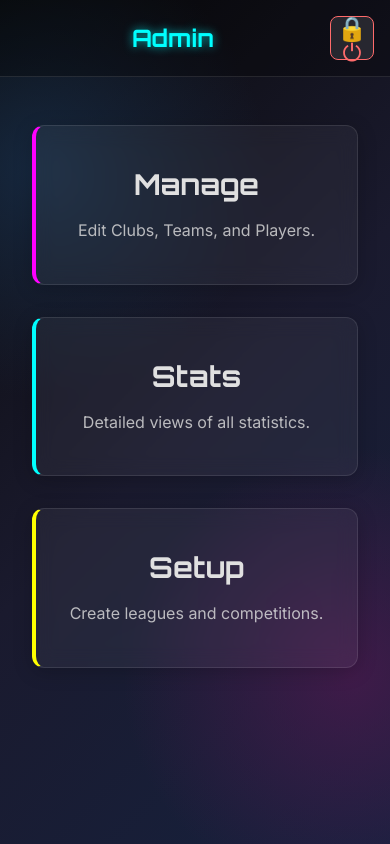
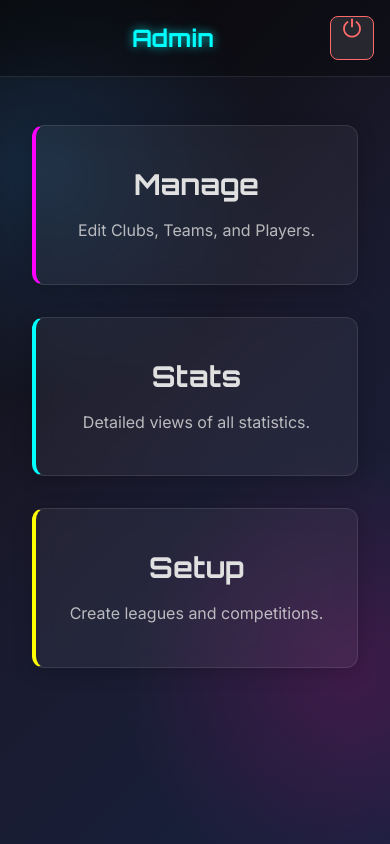
Before and after one commit to jakes007/DartsAdminApp, a React (Create React App) app: page /admin in a window 390 px wide. Built offline with nearby package versions, Linux system fonts and the light colour scheme; the HTML template or start-up script is replaced by a standard one.

Commit message:
Updated ClubEdit.css

```diff
--- a/src/ClubEdit.css
+++ b/src/ClubEdit.css
@@ -784,14 +784,9 @@ html,
     padding: 0;
   }
 
-  /* Specific icon styling */
-  .back-arrow::before {
-    content: "🏠";
-  }
 
-  .logout-icon::before {
-    content: "🔒";
-  }
+
+
 
   .club-edit-main {
     padding: 1.5rem 1rem 2rem;
```
